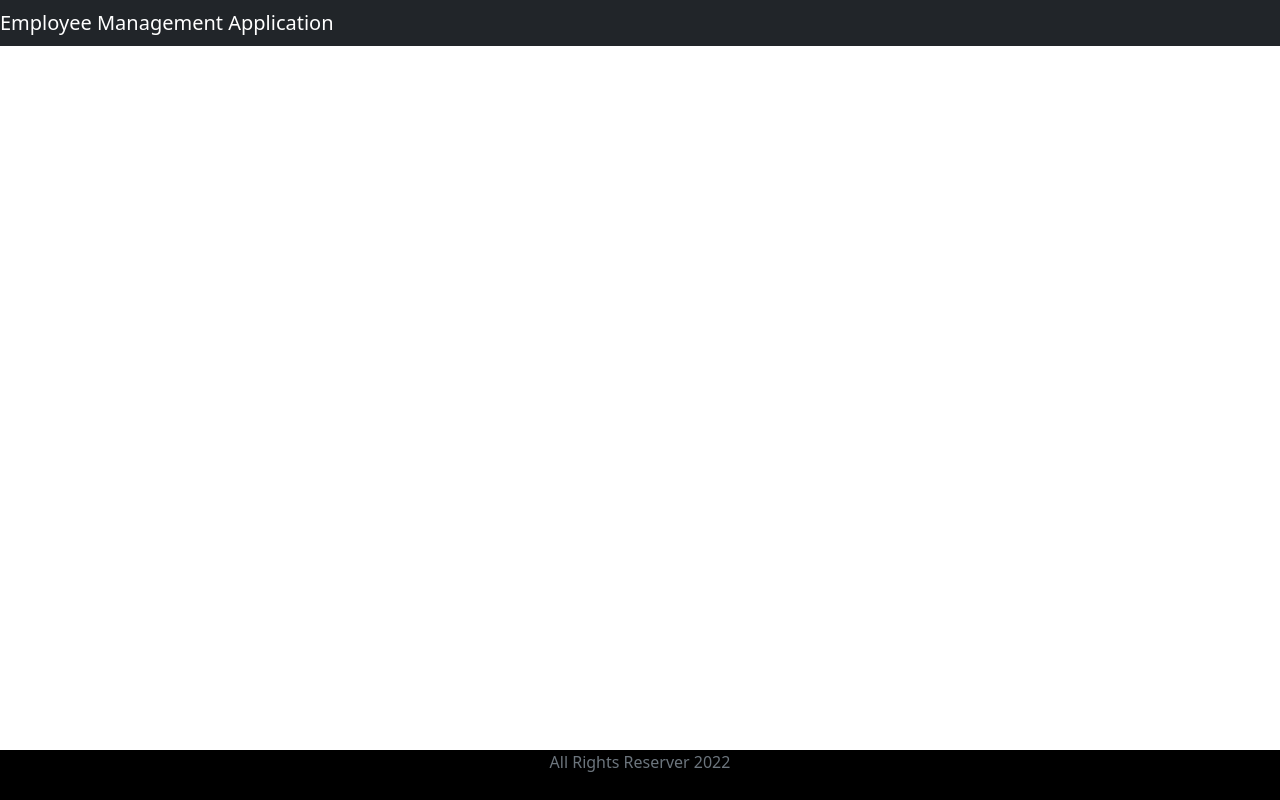
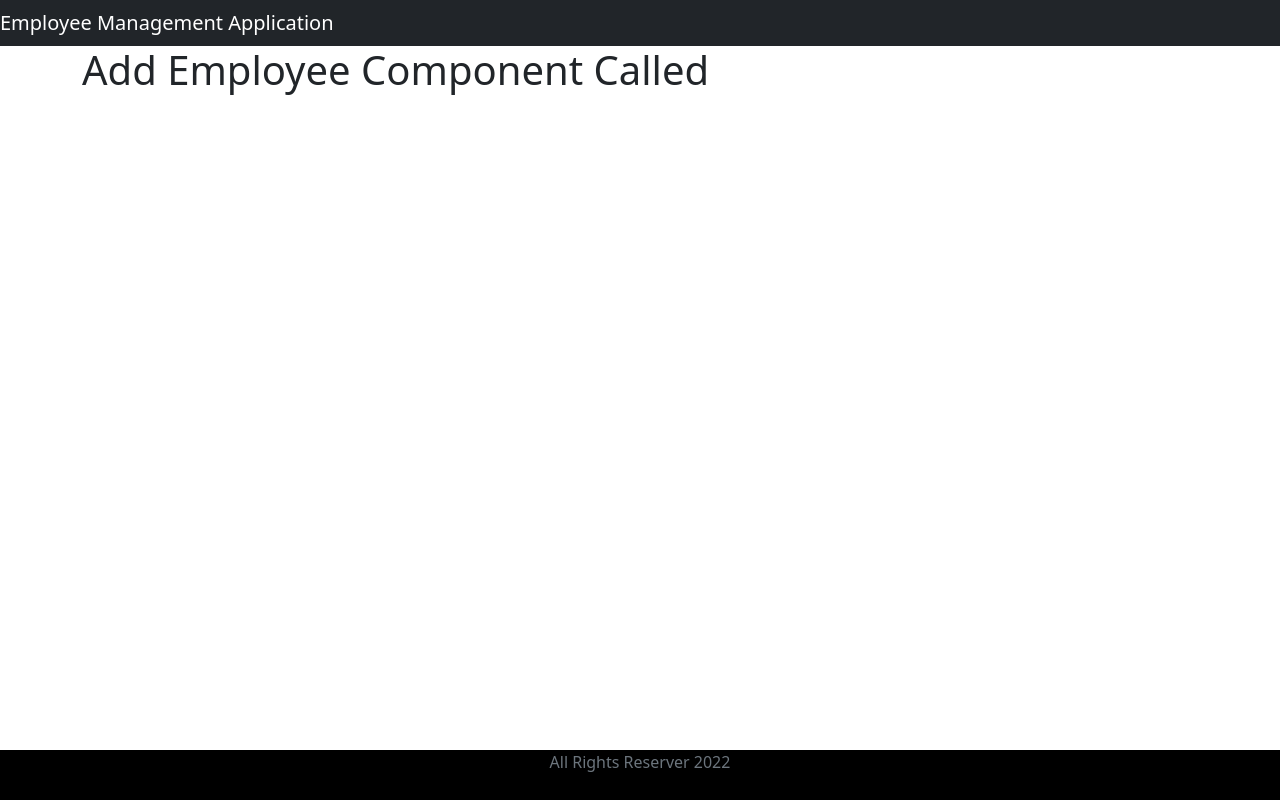
Before and after one commit to PhenDoesStuff/learning-react-springboot-application, a React (Create React App) app in the folder react-frontend/: page /add-employee in a window 1280 px wide. Built offline with nearby package versions, Linux system fonts and the light colour scheme.

Commit message:
Set up another route that will take us to the add employee section. Temporary 'Add Employee' page to make sure we were able to hit the route.

```diff
--- a/react-frontend/src/App.jsx
+++ b/react-frontend/src/App.jsx
@@ -3,6 +3,7 @@ import {BrowserRouter as Router, Route, Routes} from 'react-router-dom';
 import { EmployeeList } from './components/EmployeeList';
 import Footer from './components/Footer';
 import Header from './components/Header';
+import AddEmployee from './components/AddEmployee';
 
 function App() {
 	return (
@@ -13,6 +14,7 @@ function App() {
 				<Routes>
 					<Route exact path='/' element={<EmployeeList/>}></Route>
 					<Route path='/employees' element={<EmployeeList/>}></Route>
+					<Route path='/add-employee' element={<AddEmployee />}></Route>
 				</Routes>
 			</div>
 			<Footer />
--- /dev/null
+++ b/react-frontend/src/components/AddEmployee.jsx
@@ -0,0 +1,11 @@
+import React from 'react'
+
+const AddEmployee = () => {
+  return (
+    <div>
+      <h1>Add Employee Component Called</h1>
+    </div>
+  )
+}
+
+export default AddEmployee
--- a/react-frontend/src/components/EmployeeList.jsx
+++ b/react-frontend/src/components/EmployeeList.jsx
@@ -1,4 +1,5 @@
 import React, { useEffect, useState } from 'react';
+import { Link } from 'react-router-dom';
 import EmployeeService from '../services/EmployeeService';
 
 export const EmployeeList = () => {
@@ -18,6 +19,7 @@ export const EmployeeList = () => {
 	return (
 		<div className='container'>
 			<h2 className='text-center'>List of Employees</h2>
+			<Link to ="/add-employee" className="btn btn-primary mb-2">Add Employee</Link>
 			<table className='table table-bordered table-striped'>
 				<thead>
 					<th>Employee ID</th>
```
